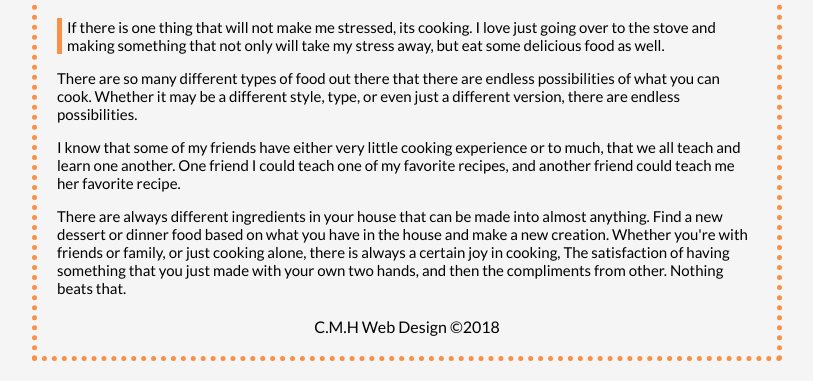
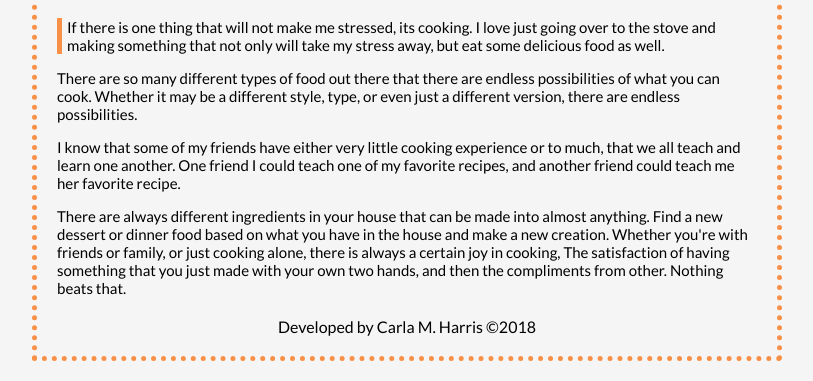
Before and after one commit to codingcarla/Blog-Website, a plain HTML site: page index.html in a window 1280 px wide. Shown: the part 436-817 px from the top of the page, without its empty margins (233-1046 px from the left). Drawn offline with Linux system fonts and the light colour scheme.

Commit message:
Update index.html
updated footer information

```diff
--- a/index.html
+++ b/index.html
@@ -44,6 +44,6 @@
 </body>
 
 <div class="footer">
-<footer>C.M.H Web Design &copy;2018</footer>
+<footer>Developed by Carla M. Harris &copy;2018</footer>
 </div>
 </html>
```
